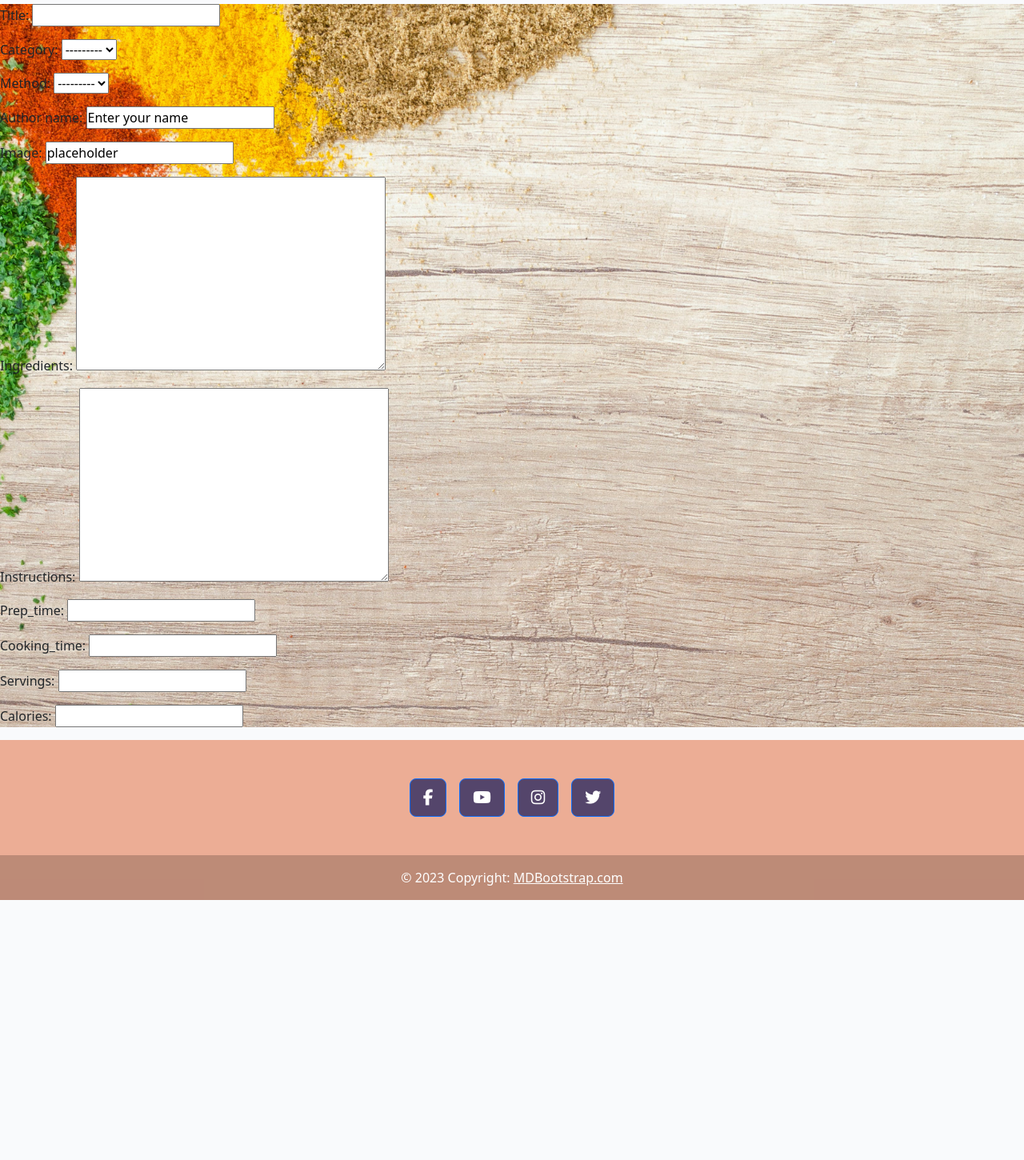
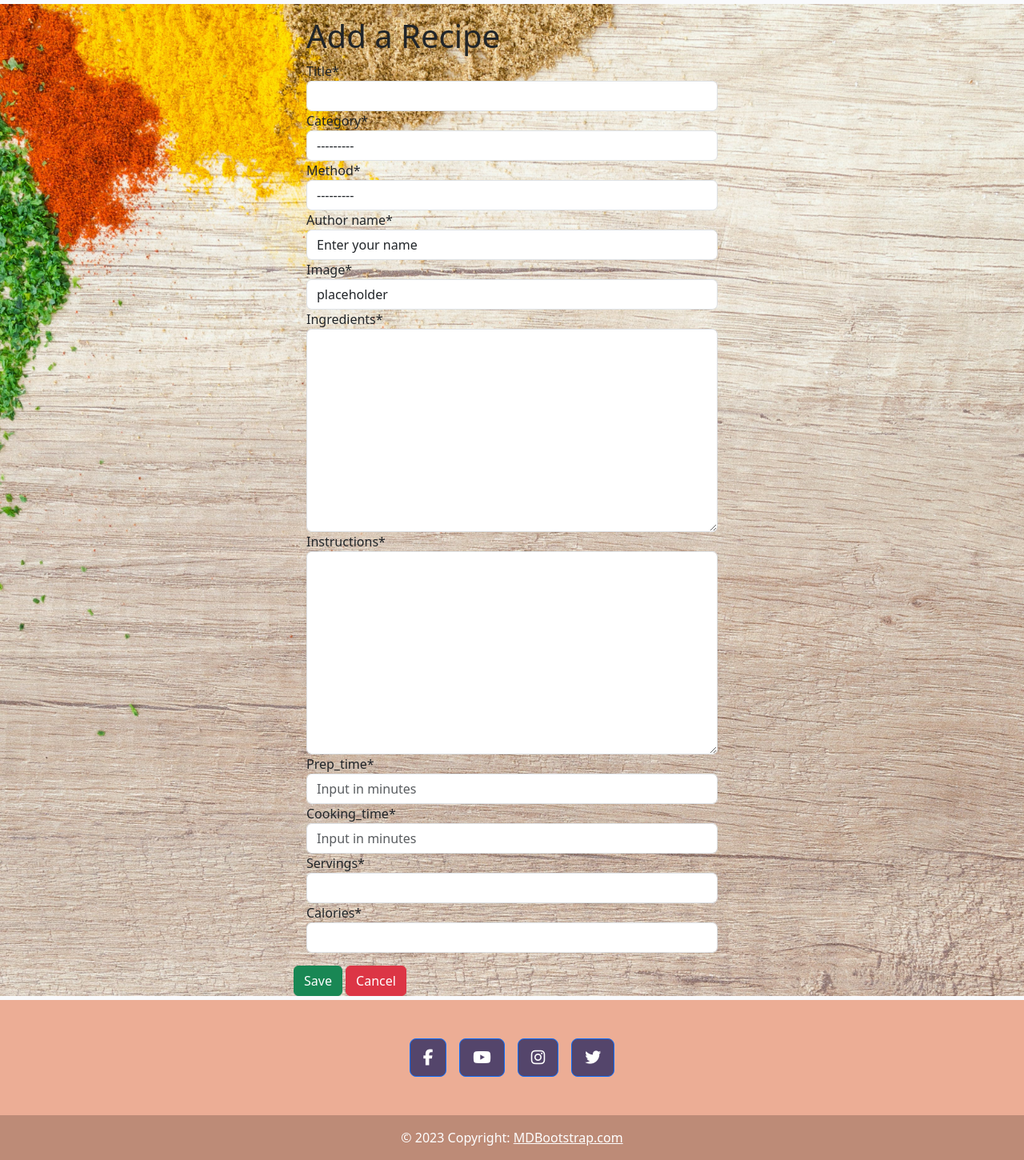
Before and after one commit to Sadaf-Tariq/pp4-desi-recipe-blog, a Django app: page /createrecipe/ in a window 1280 px wide. Shown: the part 172-1622 px from the top of the page at 80% size. Before the commit the page ends 1297 px from the top, so only its background shows below. Run offline with Django 3.2, Linux system fonts and the light colour scheme; data that the repository does not hold is empty; parts of the project's set-up code (start-up, migrations or seed data) failed here and were passed over; some libraries are stand-ins or nearby versions; some web fonts are replaced.

Commit message:
Add create new recipe temple, form view

```diff
--- a/recipeblog/forms.py
+++ b/recipeblog/forms.py
@@ -1,6 +1,6 @@
 from .models import Comment, Recipe
 from django import forms
-
+from django_summernote.widgets import SummernoteWidget
 
 class CommentForm(forms.ModelForm):
     class Meta:
@@ -11,5 +11,14 @@ class CommentForm(forms.ModelForm):
 class RecipeForm(forms.ModelForm):
     class Meta:
         model = Recipe
-        fields = ('title', 'category','method', 'author_name', 'featured_image', 'ingredients', 'instructions',
-        'prep_time', 'cooking_time', 'servings', 'calories')
+        fields = ('title', 'category', 'method', 'author_name',
+                  'featured_image', 'ingredients', 'instructions',
+                  'prep_time', 'cooking_time', 'servings', 'calories')
+        widgets = {
+            'instructions': SummernoteWidget(),
+            'ingredients': SummernoteWidget(),
+            'prep_time': forms.NumberInput(
+                attrs={'placeholder': 'Input in minutes'}),
+            'cooking_time': forms.NumberInput(
+                attrs={'placeholder': 'Input in minutes'})
+        }
--- a/templates/create_new_recipe.html
+++ b/templates/create_new_recipe.html
@@ -1,4 +1,23 @@
 {% extends 'base.html' %}
+{% load static %}
+{% load crispy_forms_tags %}
 {% block content%}
-{{ form.as_p}}
+<div class="container form align-items-center">
+    <div class="row">
+        <div class="col-lg-6 offset-lg-3">
+            <form action="{% url 'new_recipe' %}" method="POST" enctype="multipart/form-data">
+                {% csrf_token %}
+                <div class="card card-body">
+                    <h1>Add a Recipe</h1>
+                    {{ form | crispy }}
+                </div>
+                <div class="buttons">
+                    <button class="btn btn-success links" type="submit">Save</button>
+                    <a href="#" class="btn btn-danger back links">Cancel</a>
+                </div>
+            </form>
+        </div>
+    </div>
+</div>
+
 {% endblock %}
```
